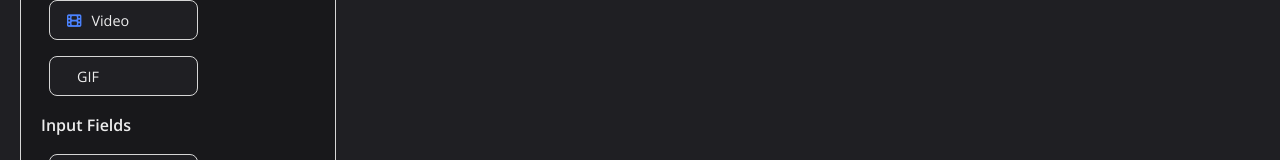
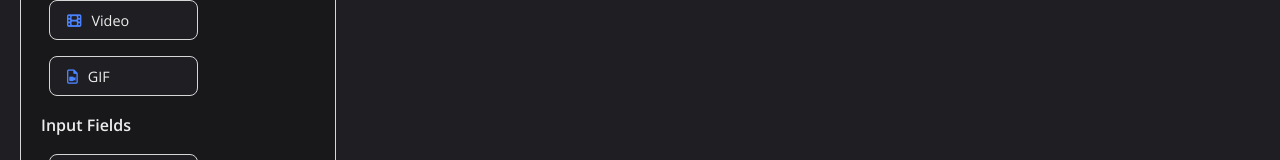
Before and after one commit to ArvindGupta493/formbot, a React (Vite) app in the folder Frontend/: page /workspace/1 in a window 1280 px wide. Shown: the part 311-471 px from the top of the page. Built offline with nearby package versions, Linux system fonts and the light colour scheme.

Commit message:
backend vercel.json and component workspace chatbot

```diff
--- a/Frontend/src/components/ChatBot/ChatBot.module.css
+++ b/Frontend/src/components/ChatBot/ChatBot.module.css
@@ -124,6 +124,8 @@
 .thankyouDiv {
     margin-top: 20px;
     text-align: center;
+    padding: 40px;
+    margin-bottom: 50px;
 }
 
 .ratingDiv {
--- a/Frontend/src/components/Workspace/Workspace.jsx
+++ b/Frontend/src/components/Workspace/Workspace.jsx
@@ -354,7 +354,7 @@ const Workspace = () => {
                     <button onClick={() => addBubble("Text")}>  <i className="fa-regular fa-message"></i>Text  </button>
                     <button onClick={() => addBubble("Image")}>  <i className="fa-regular fa-image"></i>Image  </button>
                     <button onClick={() => addBubble("Video")}>  <i className="fa-solid fa-film"></i>Video  </button>
-                    <button onClick={() => addBubble("GIF")}>  <i className="fa-solid fa-gif"></i>GIF  </button>
+                    <button onClick={() => addBubble("GIF")}>  <i className="fa-regular fa-file-video"></i>GIF  </button>
                 </div>
                 <div className={style.inputes}>
                   <h3>Input Fields</h3>
```
Also changed, not shown: 1 other file (tests, documents, lock files or other folders).
